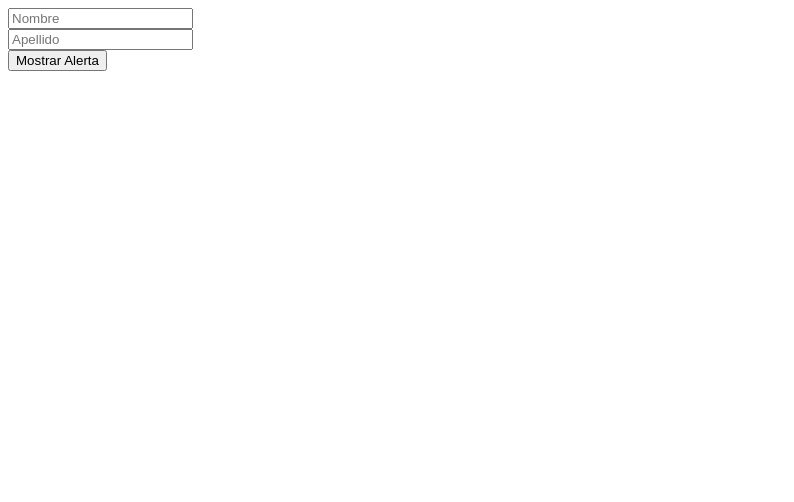
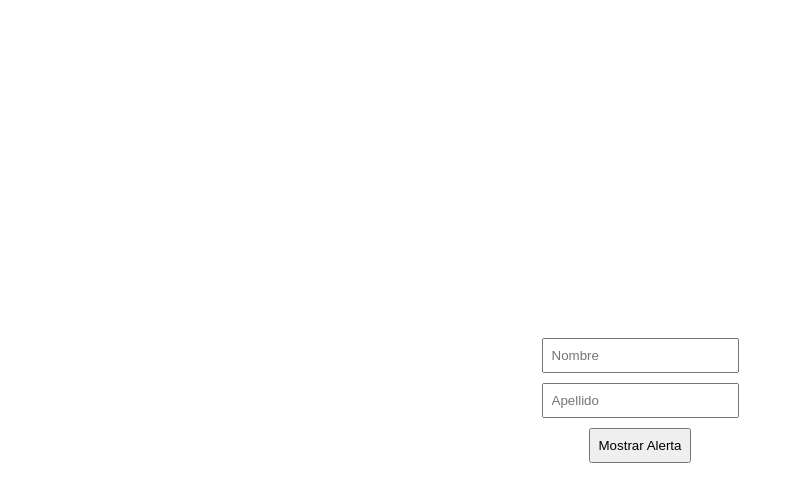
Before and after one commit to ethanzzz1/ejercicio-1-ethan, a plain HTML site: page index.html in a window 1280 px wide. Shown: the whole page, without its empty margins (0-794 px from the left). Drawn offline with Linux system fonts and the light colour scheme.

Commit message:
Se agrego contenido al css

```diff
--- a/index.html
+++ b/index.html
@@ -4,14 +4,19 @@
     <meta charset="UTF-8">
     <meta name="viewport" content="width=device-width, initial-scale=1.0">
     <title>Página 1</title>
+    <link rel="stylesheet" href="style.css">
 </head>
 <body>
     <div class="container">
-        <input type="text" id="textBox1" placeholder="Nombre">
+        <input type="text" id="Nombre" placeholder="Nombre">
         <br>
-        <input type="text" id="textBox2" placeholder="Apellido">
+        <input type="text" id="Apellido" placeholder="Apellido">
         <br>
         <button onclick="showAlert()">Mostrar Alerta</button>
       </div>
+
+      <script src="script.js"></script>
+
+
 </body>
 </html>
--- a/script.js
+++ b/script.js
@@ -0,0 +1,6 @@
+function showAlert() {
+    var text1 = document.getElementById("Nombre").value;
+    var text2 = document.getElementById("Apellido").value;
+
+    alert("Nombre: " + text1 + "\nApellido: " + text2);
+  }
--- a/style.css
+++ b/style.css
@@ -0,0 +1,17 @@
+body {
+    font-family: Arial, sans-serif;
+    display: flex;
+    align-items: center;
+    justify-content: center;
+    height: 100vh;
+    margin: 0;
+  }
+
+  .container {
+    text-align: center;
+  }
+
+  input, button {
+    margin: 5px;
+    padding: 8px;
+  }
```
